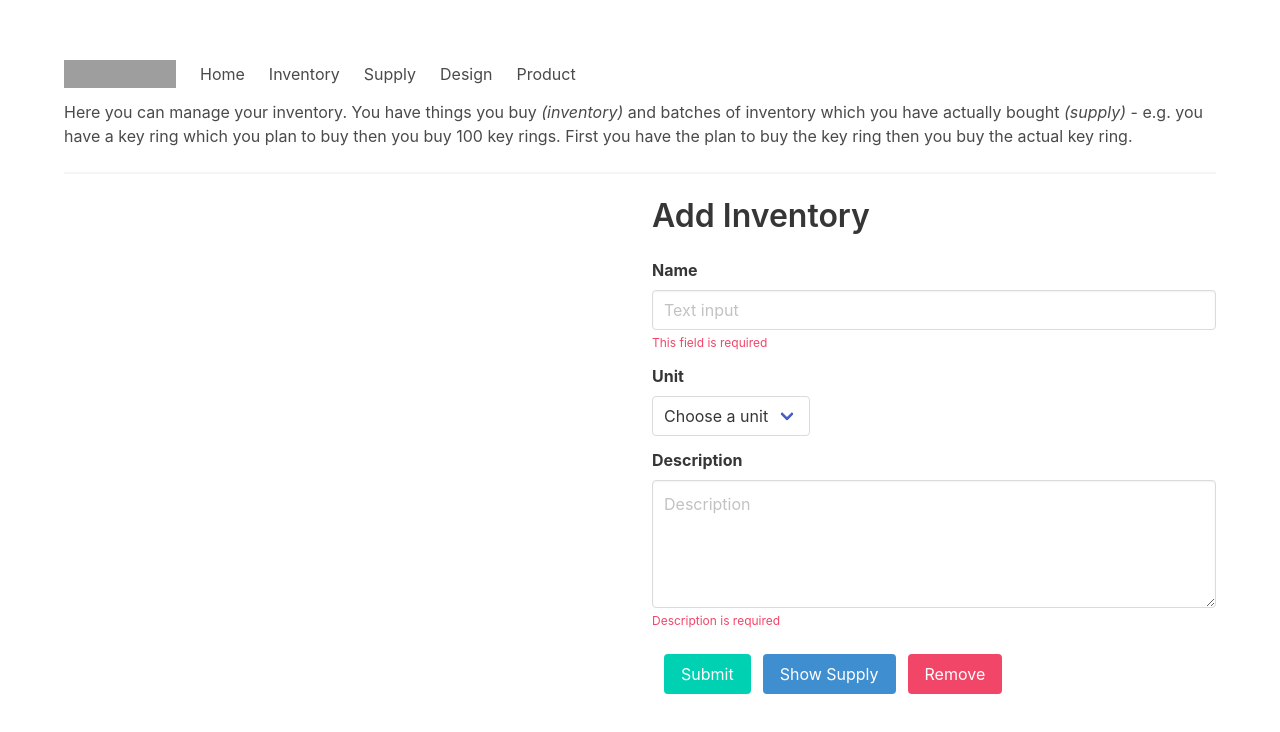
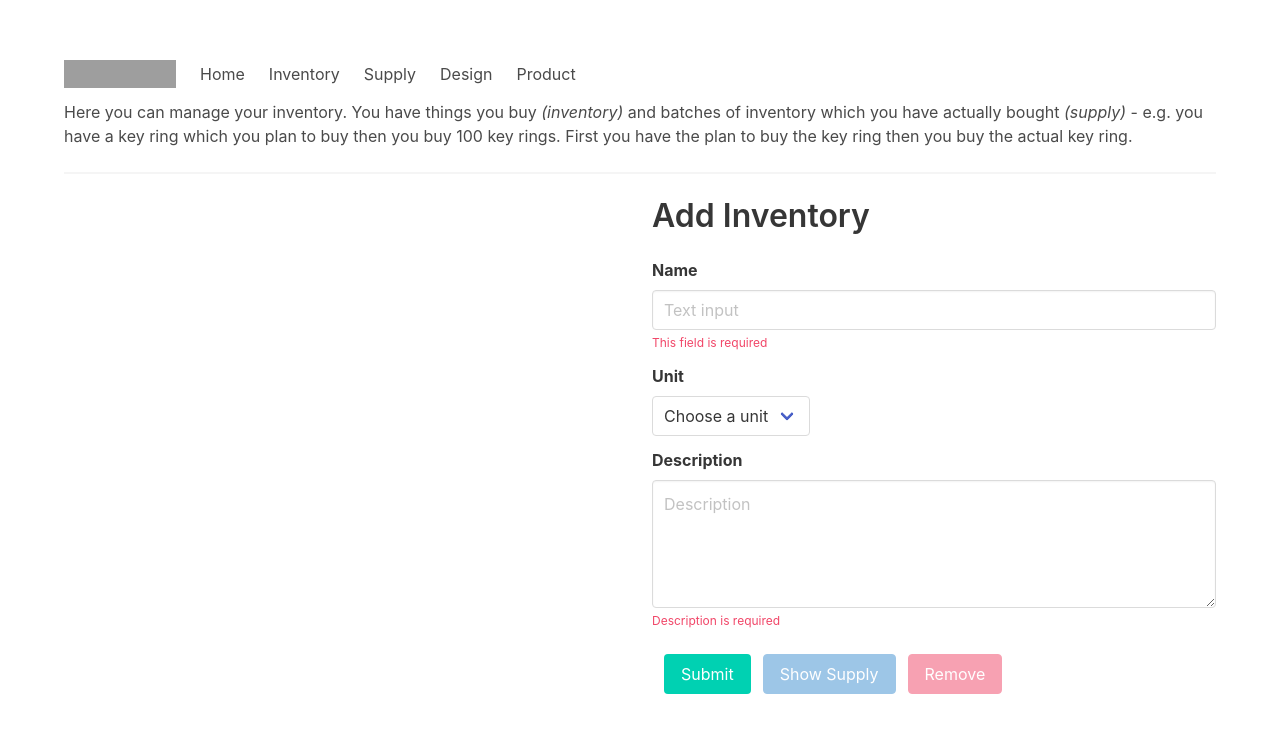
Before and after one commit to tdashton/drp-app-web, an Angular app: page /inventory in a window 1280 px wide. Shown: the top 732 px of the page. Built offline with nearby package versions, Linux system fonts and the light colour scheme; grey boxes are pictures that could not be loaded.

Commit message:
- disable the supply and remove buttons if adding a new inventory item

```diff
--- a/src/app/inventory/inventory-form/inventory-form.component.html
+++ b/src/app/inventory/inventory-form/inventory-form.component.html
@@ -36,12 +36,12 @@
             <button type="submit" class="button is-primary">Submit</button>
         </div>
         <div class="control">
-          <button type="button" class="button is-info">
+          <button type="button" [disabled]="!isEditMode()" (click)="onClickShowSupply(item)" class="button is-info">
             Show Supply
           </button>
         </div>
         <div class="control">
-          <button  type="button" class="button is-danger">
+          <button  type="button" [disabled]="!isEditMode()" class="button is-danger">
             Remove
           </button>
         </div>
--- a/src/app/inventory/inventory-form/inventory-form.component.ts
+++ b/src/app/inventory/inventory-form/inventory-form.component.ts
@@ -14,7 +14,7 @@ import { InventoryService } from '../inventory.service';
 })
 export class InventoryFormComponent implements OnChanges {
   @Input()
-	item: Inventory | null = null;
+  item!: Inventory;
 
   protected nameFormControl = new FormControl<string>('', [Validators.required]);
   protected unitFormControl = new FormControl();
@@ -27,7 +27,7 @@ export class InventoryFormComponent implements OnChanges {
   public constructor(
     protected formBuilder: FormBuilder,
     protected inventory: InventoryService
-	) {	}
+  ) { }
 
   ngOnInit(): void {
     this.inventoryForm = new FormGroup({
@@ -39,13 +39,21 @@ export class InventoryFormComponent implements OnChanges {
   }
 
   protected isEditMode(): boolean {
-		return this.item !== null;
+    return this.item.id.length !== 0;
+  }
+
+  onClickShowSupply(item: Inventory): void {
+    if (!item.id) {
+      return;
+    }
+
+    console.log(item.id);
   }
 
   ngOnChanges(changes: SimpleChanges) {
     this.item = changes['item'].currentValue;
 
-  	if (!this.item) {
+    if (!this.isEditMode()) {
       return;
     }
     this.inventoryForm.get('name')!.setValue(this.item.name);
--- a/src/app/inventory/inventory.component.ts
+++ b/src/app/inventory/inventory.component.ts
@@ -7,7 +7,7 @@ import { Inventory } from '../models/inventory/inventory.model';
 	styles: []
 })
 export class InventoryComponent {
-	protected item: Inventory | null = null;
+	protected item: Inventory = Inventory.fromObject({});
 
 	onSelected(item: Inventory) {
 		this.item = item;
```
Lines whose indentation alone changed are shown as unchanged.
